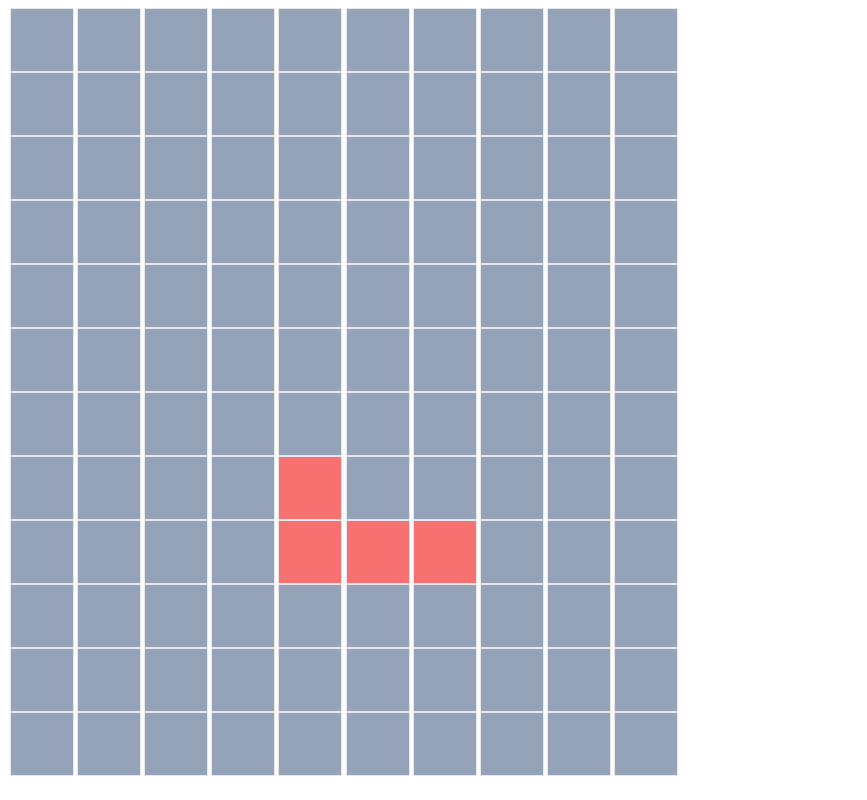
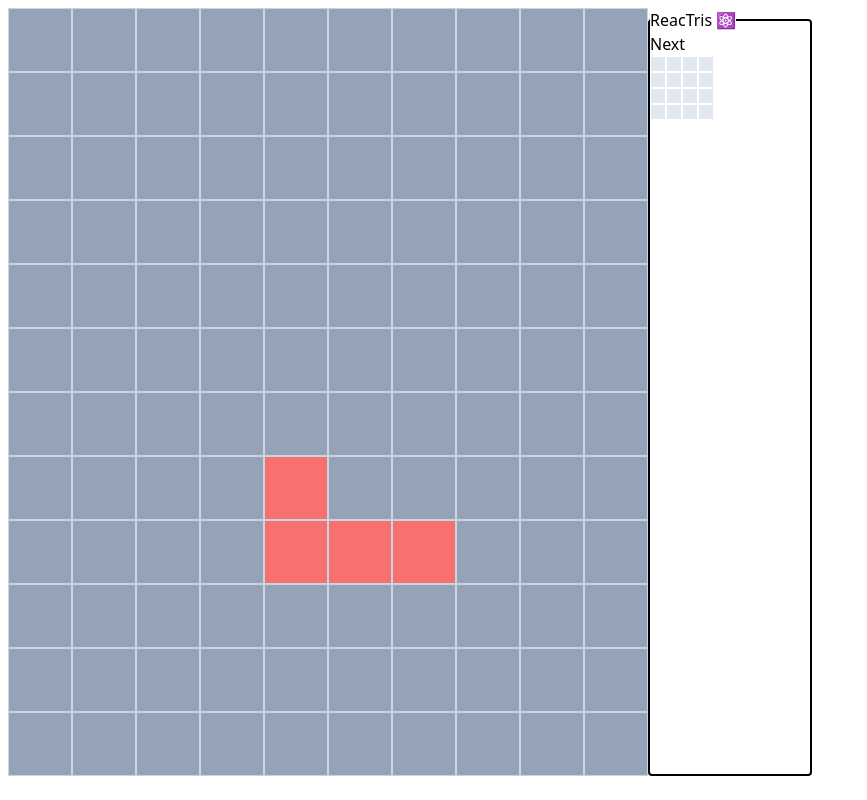
Before and after one commit to swaffzor/tetris-react, a React (Create React App) app: page / in a window 1280 px wide. Shown: the whole page, without its empty margins (0-867 px from the left). Built offline with nearby package versions, Linux system fonts and the light colour scheme.

Commit message:
display next piece

```diff
--- a/src/App.tsx
+++ b/src/App.tsx
@@ -36,10 +36,32 @@ function App() {
     emptyBoard.push(tempRow);
   }
 
+  const emptyNextBoard: Spot[][] = [];
+  for (let y = 0; y < 4; y++) {
+    const tempRow: Spot[] = [];
+    for (let x = 0; x < 4; x++) {
+      tempRow.push({
+        ...empty,
+        color: "bg-slate-200",
+        col: x,
+        row: y,
+        value: `r${y} c${x}`,
+      });
+    }
+    emptyNextBoard.push(tempRow);
+  }
+
   const pieceSprites: PieceSprite = sprites as PieceSprite;
 
   const [board, setBoard] = useState<Spot[][]>(emptyBoard);
   const [piece, setPiece] = useState<SpriteEntry>(pieceSprites.j);
+  const [nextPiece, setNextPiece] = useState<SpriteEntry>(pieceSprites.t);
+  const [nextBoard, setNextBoard] = useState<Spot[][]>(emptyNextBoard);
+  const [nextQueue, setNextQueue] = useState<SpriteEntry[]>([
+    pieceSprites.t,
+    pieceSprites.j,
+  ]);
+
   const [velocity, setVelocity] = useState(1000);
   const [levelVelocity, setLevelVelocity] = useState(1000);
   const [time, setTime] = useState(0);
@@ -93,6 +115,29 @@ function App() {
     });
 
     setBoard(clearLines(tempBoard));
+  };
+
+  const colorNextBoard = (theSprite: SpriteEntry) => {
+    const tempBoard = [...nextBoard].map((r) =>
+      r.map((s) => {
+        return {
+          ...s,
+          color: "bg-slate-200",
+        } as Spot;
+      })
+    );
+
+    theSprite.sprite.forEach((spriteSpot) => {
+      const tcol = spriteSpot.col - 3;
+      tempBoard[spriteSpot.row].splice(tcol, 1, {
+        row: 0,
+        col: tcol,
+        color: theSprite.color,
+        fixed: false,
+        value: `r${spriteSpot.row} c${spriteSpot.col}`,
+      });
+    });
+    setNextBoard(tempBoard);
   };
 
   const setTheSprite = (newSprite: SpriteEntry, fixed?: boolean) => {
@@ -166,34 +211,40 @@ function App() {
     if (pieceFixed) {
       setDropPiece(false);
       setFastGravity(false);
+      setTheSprite(nextPiece);
       // get next sprite
-      let nextPiece = pieceSprites["j"];
+      let next = pieceSprites["j"];
       // switch (Math.floor(Math.random() * 6)) {
       switch (piece.name) {
         case "i":
-          nextPiece = pieceSprites["j"];
+          next = pieceSprites["j"];
           break;
         case "j":
-          nextPiece = pieceSprites["l"];
+          next = pieceSprites["l"];
           break;
         case "l":
-          nextPiece = pieceSprites["o"];
+          next = pieceSprites["o"];
           break;
         case "o":
-          nextPiece = pieceSprites["s"];
+          next = pieceSprites["s"];
           break;
         case "s":
-          nextPiece = pieceSprites["t"];
+          next = pieceSprites["t"];
           break;
         case "t":
-          nextPiece = pieceSprites["z"];
+          next = pieceSprites["z"];
           break;
         case "z":
         default:
-          nextPiece = pieceSprites["i"];
+          next = pieceSprites["i"];
           break;
       }
-      setTheSprite(nextPiece);
+      // setNextPiece(next);
+      // const tempQ = [...nextQueue];
+      // tempQ.push(next);
+      // setNextQueue(tempQ);
+      setNextPiece(next);
+      colorNextBoard(next);
     }
 
     let timeout = setTimeout(() => {
@@ -295,13 +346,36 @@ function App() {
   }, [rotateCW, rotateCounterCW]);
 
   return (
-    <div className="">
-      <div className="max-w-2xl m-2">
-        <div className="m-x-auto">
+    <div className="flex">
+      <div className="flex w-screen m-2">
+        <div className="">
           {board.map((row, index) => {
-            return <Row key={index} spots={row} />;
+            return (
+              <Row
+                key={index}
+                spots={row}
+                width="w-16"
+                height="h-16"
+                border="border-slate-300"
+              />
+            );
           })}
         </div>
+        <fieldset className="border-2 border-black rounded ">
+          <legend>ReacTris ⚛️</legend>
+          Next
+          {nextBoard.map((row, nextIndex) => {
+            return (
+              <Row
+                key={`next-${nextIndex}`}
+                spots={row}
+                width="w-4"
+                height="h-4"
+                border="border-white"
+              />
+            );
+          })}
+        </fieldset>
       </div>
     </div>
   );
@@ -311,16 +385,19 @@ export default App;
 
 interface RowProps {
   spots: Spot[];
+  width: string;
+  height: string;
+  border: string;
 }
-export const Row = ({ spots }: RowProps) => {
+export const Row = ({ spots, border, width, height }: RowProps) => {
   return (
-    <div className="grid grid-cols-10 ">
+    <div className="grid grid-cols-10">
       {spots.length > 0 &&
         spots?.map((spot, index) => {
           return (
             <div
               key={`spot-${index}`}
-              className={`${spot.color} w-16 h-16 m-auto border`}
+              className={`${spot.color} ${width} ${height} m-auto border ${border}`}
             >
               {/* {spot.value} */}
             </div>
--- a/src/types.ts
+++ b/src/types.ts
@@ -1,4 +1,5 @@
 export type Color =
+  | "bg-white"
   | "bg-slate-400"
   | "bg-slate-200"
   | "bg-blue-400"
```
